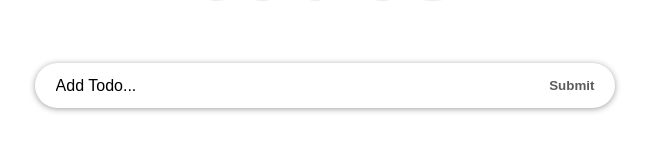
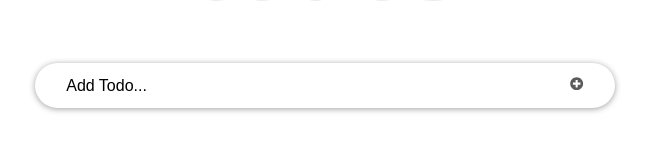
Before and after one commit to KanzaTahreem/React-Todo, a React (Create React App) app: page / in a window 1280 px wide. Shown: the part 233-384 px from the top of the page, without its empty margins (315-964 px from the left). Built offline with nearby package versions, Linux system fonts and the light colour scheme.

Commit message:
Import and use SVG icons to the app

```diff
--- a/package.json
+++ b/package.json
@@ -8,6 +8,7 @@
     "@testing-library/user-event": "^13.5.0",
     "react": "^18.2.0",
     "react-dom": "^18.2.0",
+    "react-icons": "^4.6.0",
     "react-scripts": "5.0.1",
     "uuid": "^9.0.0",
     "web-vitals": "^2.1.4"
--- a/src/components/InputTodo.js
+++ b/src/components/InputTodo.js
@@ -1,4 +1,5 @@
 import React, { useState } from 'react';
+import { FaPlusCircle } from 'react-icons/fa';
 
 /* eslint-disable */
 const InputTodo = (props) => {
@@ -35,7 +36,7 @@ const InputTodo = (props) => {
         value={inputText.title}
         onChange={onChange}
       />
-      <button className="input-submit">Submit</button>
+      <button className="input-submit"><FaPlusCircle /></button>
     </form>
   );
 };
--- a/src/components/TodoItem.js
+++ b/src/components/TodoItem.js
@@ -1,4 +1,5 @@
 import React, { useState, useEffect } from 'react';
+import { FaTrash } from 'react-icons/fa';
 import styles from './TodoItem.module.css';
 
 /* eslint-disable */
@@ -48,7 +49,7 @@ const TodoItem = (props) => {
         checked={completed}
         onChange={() => props.handleChangeProps(id)}
       />
-      <button onClick={() => props.deleteTodoProps(id)}> Delete </button>
+      <button onClick={() => props.deleteTodoProps(id)}> <FaTrash/> </button>
       <span style={completed ? completedStyle : null}> {title} </span>
       </div>
       <input
```
Also changed, not shown: 1 other file (tests, documents, lock files or other folders).
